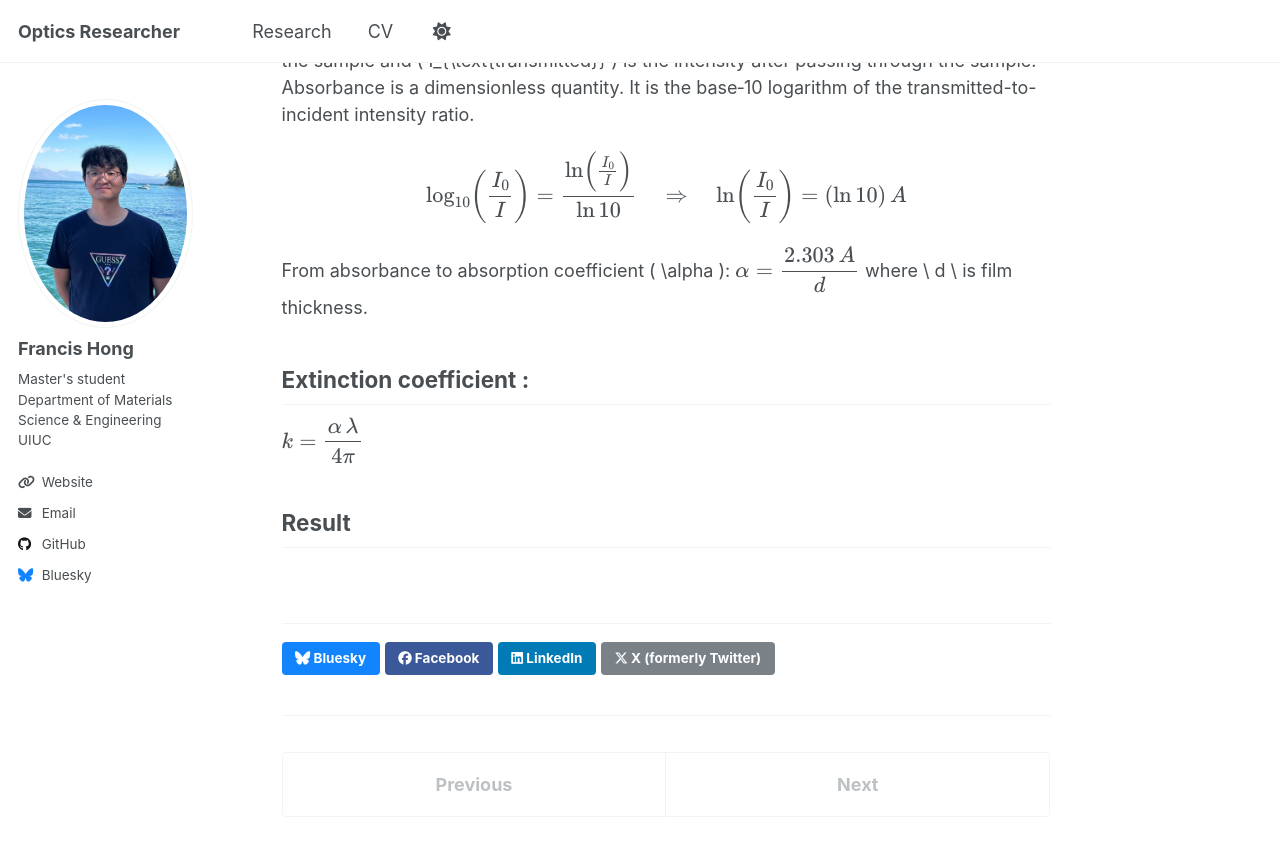
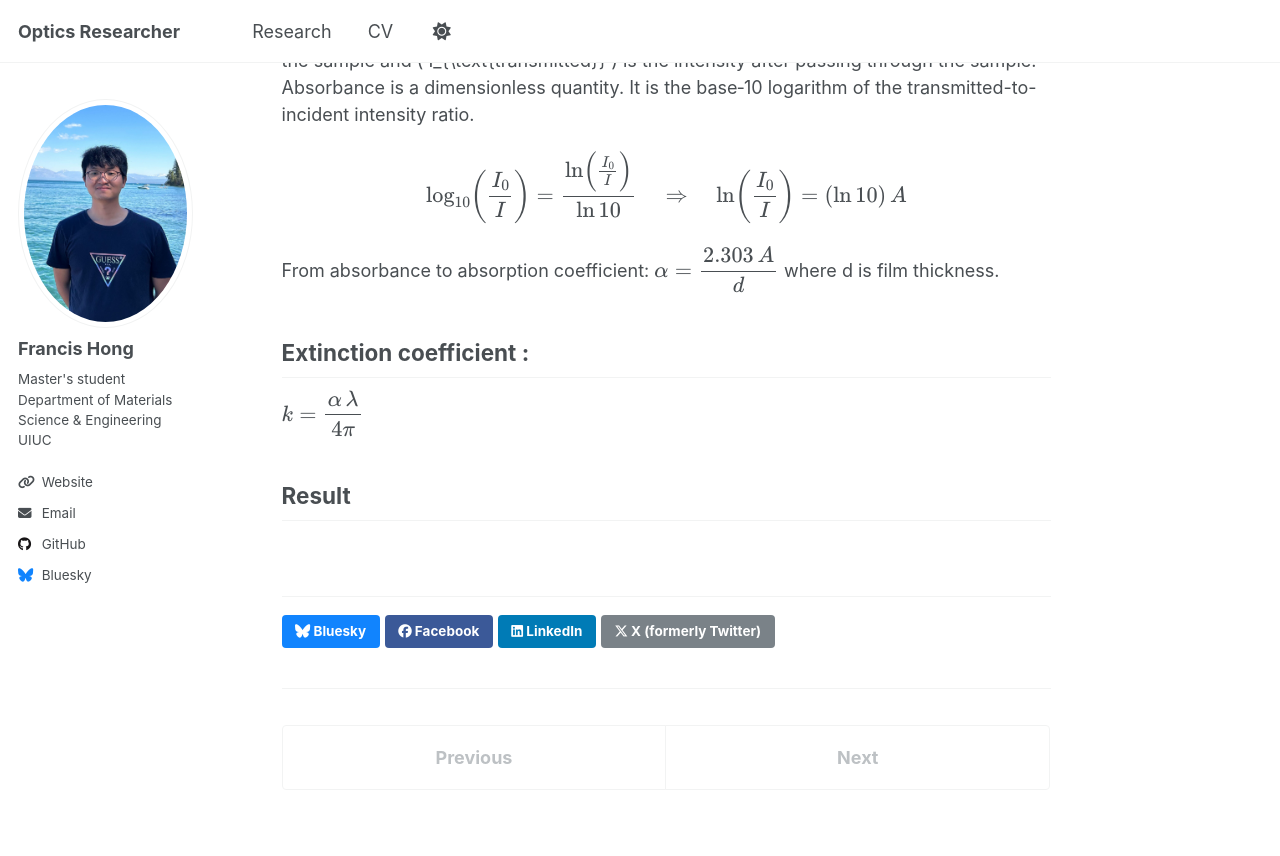
Before and after one commit to Fhong10/flhong03.github-io, a Jekyll site: the page built from _publications/absorbance-study.md, in a window 1280 px wide and 900 px high, scrolled down 985 px. Shown: the top 856 px of the window. Built offline with Jekyll 4.4.1, drawn with Linux system fonts in a browser that asks for light colours; a script that is not in the unit is left out.

Commit message:
Update absorbance-study.md

```diff
--- a/_publications/absorbance-study.md
+++ b/_publications/absorbance-study.md
@@ -29,11 +29,11 @@ $$
 \ln\!\left(\frac{I_0}{I}\right) = (\ln 10)\,A
 $$
 
-From absorbance to absorption coefficient \( \alpha \):
+From absorbance to absorption coefficient:
 $$
 \alpha = \dfrac{2.303\,A}{d}
 $$
-where \ d \ is film thickness.
+where d is film thickness.
 
 ## Extinction coefficient \:
 $$
```
